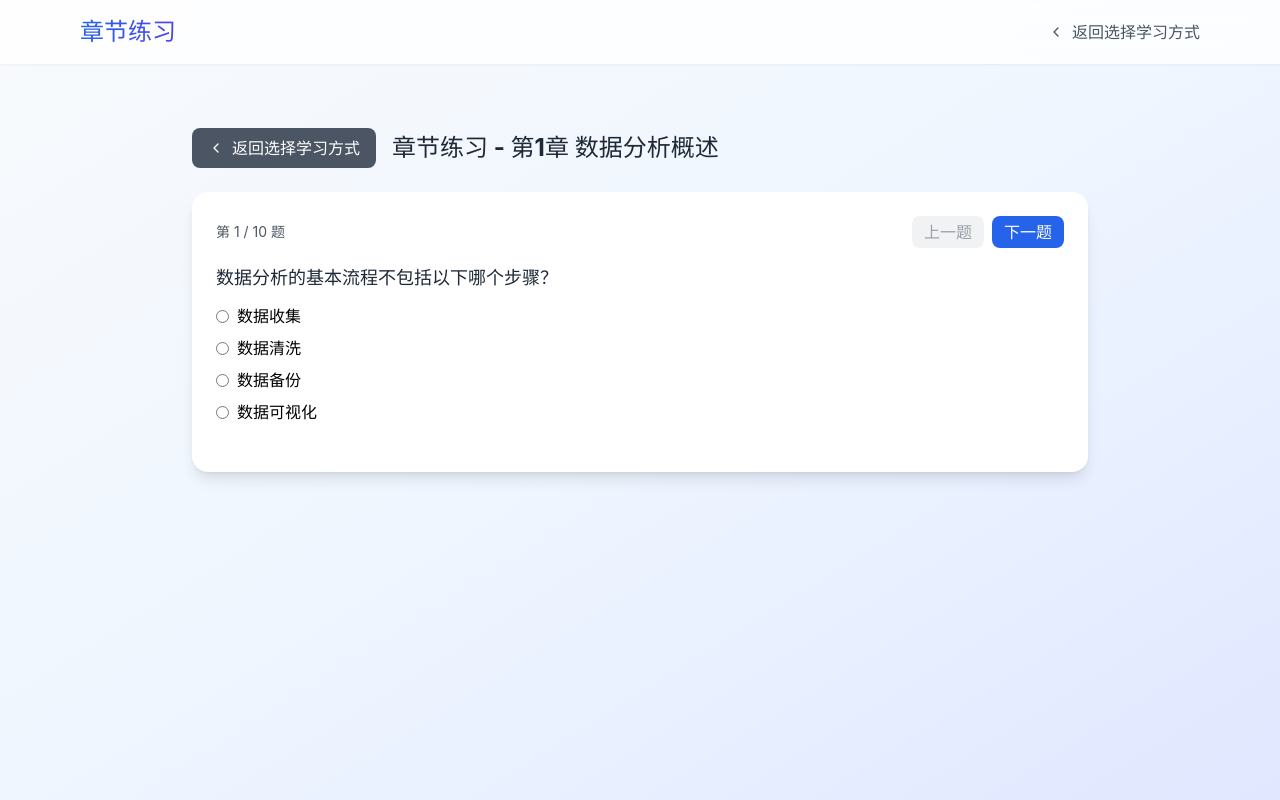
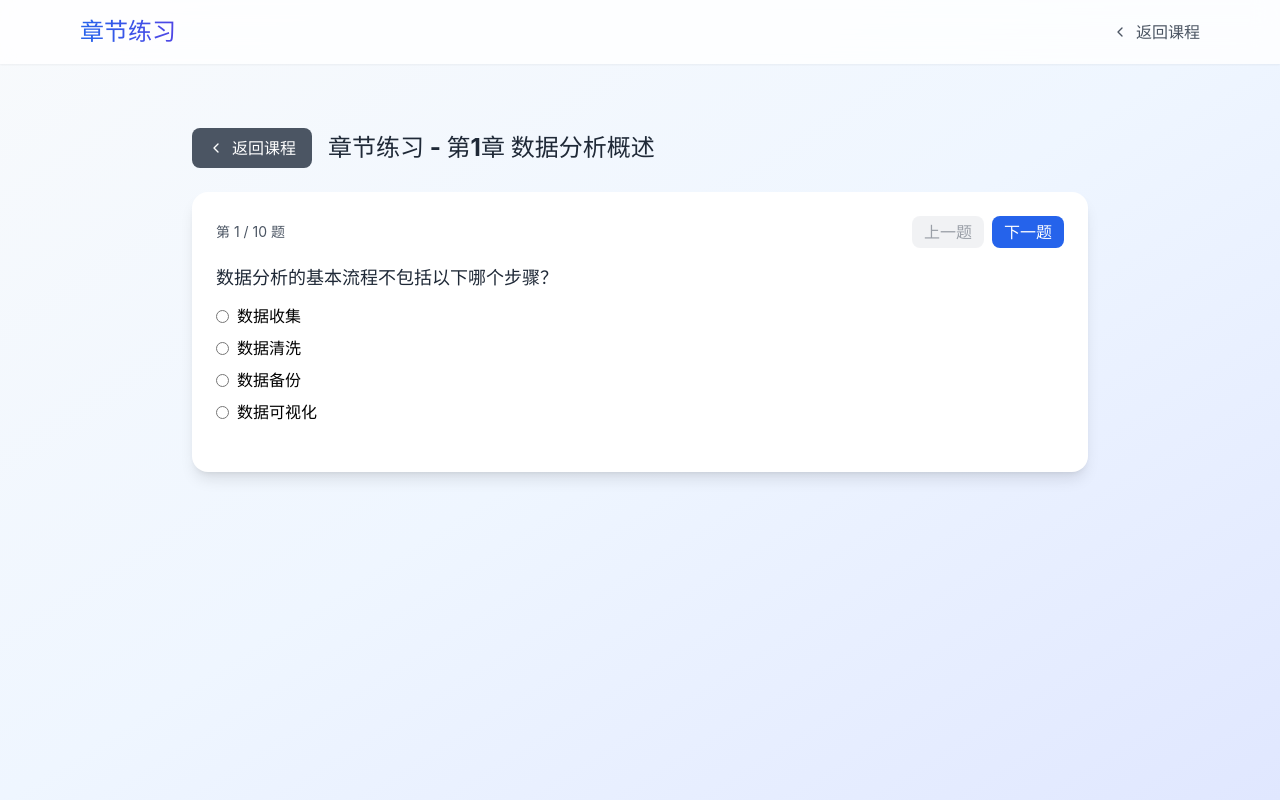
Before and after one commit to xiaolin518/LL6, a React (Vite) app: page /data-analysis/chapter/1 in a window 1280 px wide. Built offline with nearby package versions, Linux system fonts and the light colour scheme.

Commit message:
修正导航：章节练习返回到课程大纲页面

```diff
--- a/src/pages/ChapterPractice.tsx
+++ b/src/pages/ChapterPractice.tsx
@@ -200,11 +200,11 @@ export default function ChapterPractice() {
             </div>
             <div className="flex items-center gap-6 text-gray-600">
               <button
-                onClick={() => navigate('/data-analysis/select')}
+                onClick={() => navigate('/data-analysis')}
                 className="hover:text-blue-600 transition-colors flex items-center gap-2"
               >
                 <ChevronLeft className="w-4 h-4" />
-                返回选择学习方式
+                返回课程
               </button>
             </div>
           </div>
@@ -215,11 +215,11 @@ export default function ChapterPractice() {
         <div className="max-w-4xl mx-auto">
           <div className="flex items-center gap-4 mb-6">
             <button
-              onClick={() => navigate('/data-analysis/select')}
+              onClick={() => navigate('/data-analysis')}
               className="flex items-center gap-2 px-4 py-2 bg-gray-600 text-white rounded-lg hover:bg-gray-700 transition-colors"
             >
               <ChevronLeft className="w-4 h-4" />
-              返回选择学习方式
+              返回课程
             </button>
             <h2 className="text-2xl font-bold text-gray-800">
               章节练习 - 第{chapterId}章 {chapterNames[parseInt(chapterId) || 1]}
@@ -293,10 +293,10 @@ export default function ChapterPractice() {
                     重新练习
                   </button>
                   <button
-                    onClick={() => navigate('/data-analysis/select')}
+                    onClick={() => navigate('/data-analysis')}
                     className="w-full py-3 bg-gray-600 text-white rounded-lg hover:bg-gray-700 transition-colors"
                   >
-                    返回选择学习方式
+                    返回课程
                   </button>
                 </div>
               </div>
```
